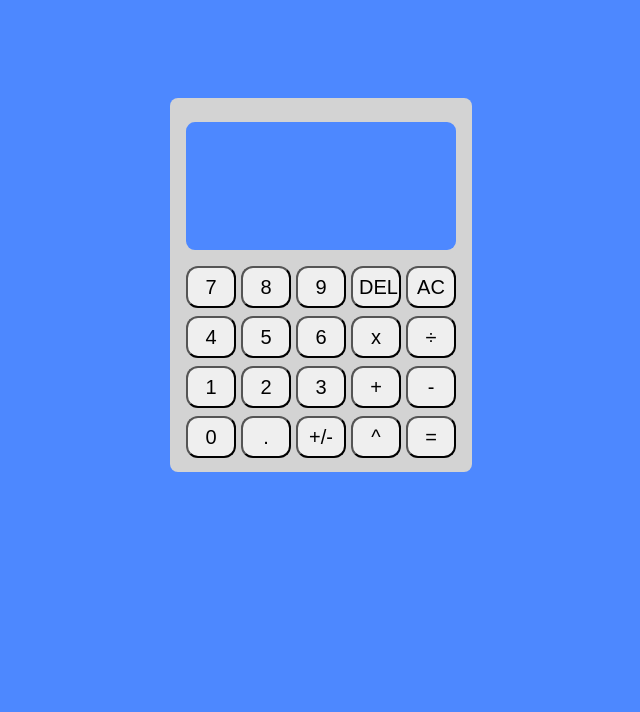
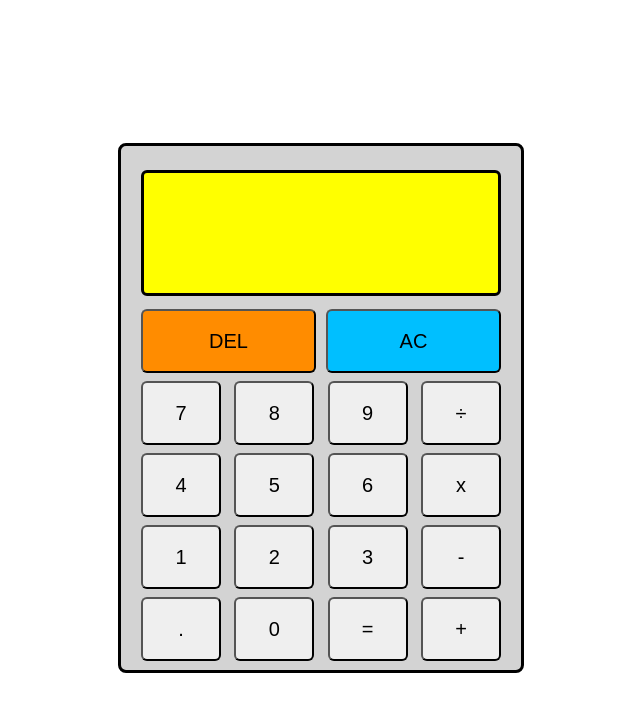
Before and after one commit to kchen1999/Calculator, a plain HTML site: page index.html in a window 1280 px wide. Shown: the whole page, without its empty margins (319-959 px from the left). Drawn offline with Linux system fonts and the light colour scheme.

Commit message:
fixed layout of the screen display and calculator

```diff
--- a/index.html
+++ b/index.html
@@ -6,41 +6,47 @@
     <meta http-equiv="X-UA-Compatible" content="IE=edge">
     <meta name="viewport" content="width=device-width, initial-scale=1.0">
     <title>Calculator</title>
+    <link rel="preconnect" href="https://fonts.googleapis.com">
+    <link rel="preconnect" href="https://fonts.gstatic.com" crossorigin>
+    <link href="https://fonts.googleapis.com/css2?family=Dancing+Script:wght@500&family=Orbitron:wght@500&display=swap" rel="stylesheet">
     <script src="script.js" defer></script>
     <link rel="stylesheet" href="styles.css">
 </head>
 
 <body>
     <div class="outer-container">
-        <div class="display"></div>
+        <div class="display">
+            <div class="equation-display"></div>
+            <div class="answer-display"></div>
+        </div>
         <div class="bottom-container">
+            <div class="row-container">
+                <button class="delete">DEL</button>
+                <button class="clear">AC</button>
+            </div>
             <div class="row-container">
                 <button>7</button>
                 <button>8</button>
                 <button>9</button>
-                <button class="delete">DEL</button>
-                <button class="clear">AC</button>
+                <button>÷</button>
             </div>
             <div class="row-container">
                 <button>4</button>
                 <button>5</button>
                 <button>6</button>
                 <button>x</button>
-                <button>÷</button>
             </div>
             <div class="row-container">
                 <button>1</button>
                 <button>2</button>
                 <button>3</button>
-                <button>+</button>
                 <button>-</button>
             </div>
             <div class="row-container">
+                <button>.</button>
                 <button>0</button>
-                <button>.</button>
-                <button>+/-</button>
-                <button>^</button>
                 <button>=</button>
+                <button>+</button>
             </div>
         </div>
     </div>
--- a/script.js
+++ b/script.js
@@ -38,13 +38,8 @@ function isOperator(str) {
 }
 
 function populateDisplay() {
-    const display = document.querySelector('.display');
-    const equation = document.createElement("p");
-    const answer = document.createElement("p");
-    equation.classList.add(".equation");
-    answer.classList.add(".answer");
-    display.appendChild(equation);
-    display.appendChild(answer);
+    const equation = document.querySelector('.equation-display');
+    const answer = document.querySelector('.answer-display');
 
     let firstNum = "";
     let operator = "";
@@ -81,7 +76,12 @@ function populateDisplay() {
                 answer.textContent = displayValue;
             }
             else if(btn.textContent === "AC") {
-
+                displayValue = "0";
+                firstNum = "";
+                operator = "";
+                secondNum = "";
+                equation.textContent = "";
+                answer.textContent = displayValue;
             }
             else if(btn.textContent === "=" && lastValue === "secondNum") {
                 displayValue = operate(parseInt(firstNum), parseInt(secondNum), operator) + "";
--- a/styles.css
+++ b/styles.css
@@ -1,58 +1,77 @@
 body {
     display: flex;
     justify-content: center;
-    padding-top: 90px;
-    background-color:#4d88ff;
+    padding-top: 135px;
+    background-color: white;
 }
 
 .outer-container {
-    height: 350px;
-    width: 270px;
+    height: 480px;
+    width: 360px;
     background-color:lightgrey;
     border-radius: 8px;
     padding-top: 24px;
-    padding-left: 16px;
-    padding-right: 16px;
+    padding-left: 20px;
+    padding-right: 20px;
+    padding-bottom: 20px;
+    border-style: solid;
 }
 
 .display {
-    height: 80px;
-    border-radius: 9px;
-    background-color: #4d88ff;
-    padding: 24px;
+    height: 120px;
+    border-radius: 6px;
+    background-color: yellow;
+    padding-right: 24px;
     text-align: right;
-    margin-bottom: 12px;
+    margin-bottom: 9px;
+    display: flex;
+    flex-direction: column;
+    border-style: solid;
 }
 
-p {
-    color: white;
+.equation-display {
+    color: black;
+    font-family: 'Orbitron', sans-serif;
+    height: 50%;
+    font-size: 21px;
+    line-height: 60px;
+}
+
+.answer-display {
+    color: black;
+    font-family: 'Orbitron', sans-serif;
+    height: 50%;
+    font-size: 42px;
+    font-weight: bold;
+    line-height: 60px;
 }
 
 .row-container {
     display: flex;
-    width: 270px;
+    width: 360px;
     justify-content: space-between;
 }
 
 .bottom-container {
-    height: 200px;
+    height: 360px;
     display: flex;
     flex-wrap: wrap;
     align-content: space-around;
 }
 
 button {
-    height: 42px;
-    width: 50px;
-    border-radius: 12px;
+    height: 64px;
+    width: 80px;
+    border-radius: 6px;
     font-size: 20px;
 }
 
-
-.equation {
-    font-size: 20px;
+.delete {
+    background-color:darkorange;
+    width: 175px;
 }
 
-.answer {
-    font-size: 24px;
+.clear {
+    background-color:deepskyblue;
+    width: 175px;
 }
```
